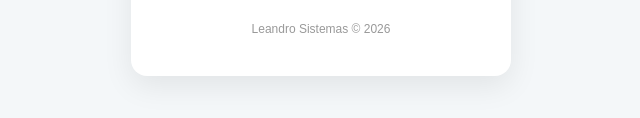
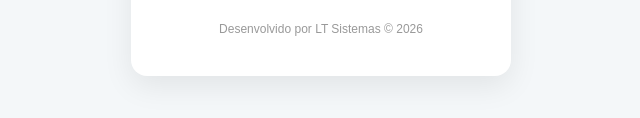
Before and after one commit to leandrotiagor/base, a plain HTML site: page index.html in a window 1280 px wide. Shown: the part 542-660 px from the top of the page, 319-959 px from the left. Drawn offline with nearby package versions, Linux system fonts and the light colour scheme.

Commit message:
Update index.html

```diff
--- a/index.html
+++ b/index.html
@@ -134,7 +134,7 @@
 
 
             <div class="footer">
-                Leandro Sistemas © 2026
+                Desenvolvido por LT Sistemas © 2026
             </div>
 
         </div>
```
